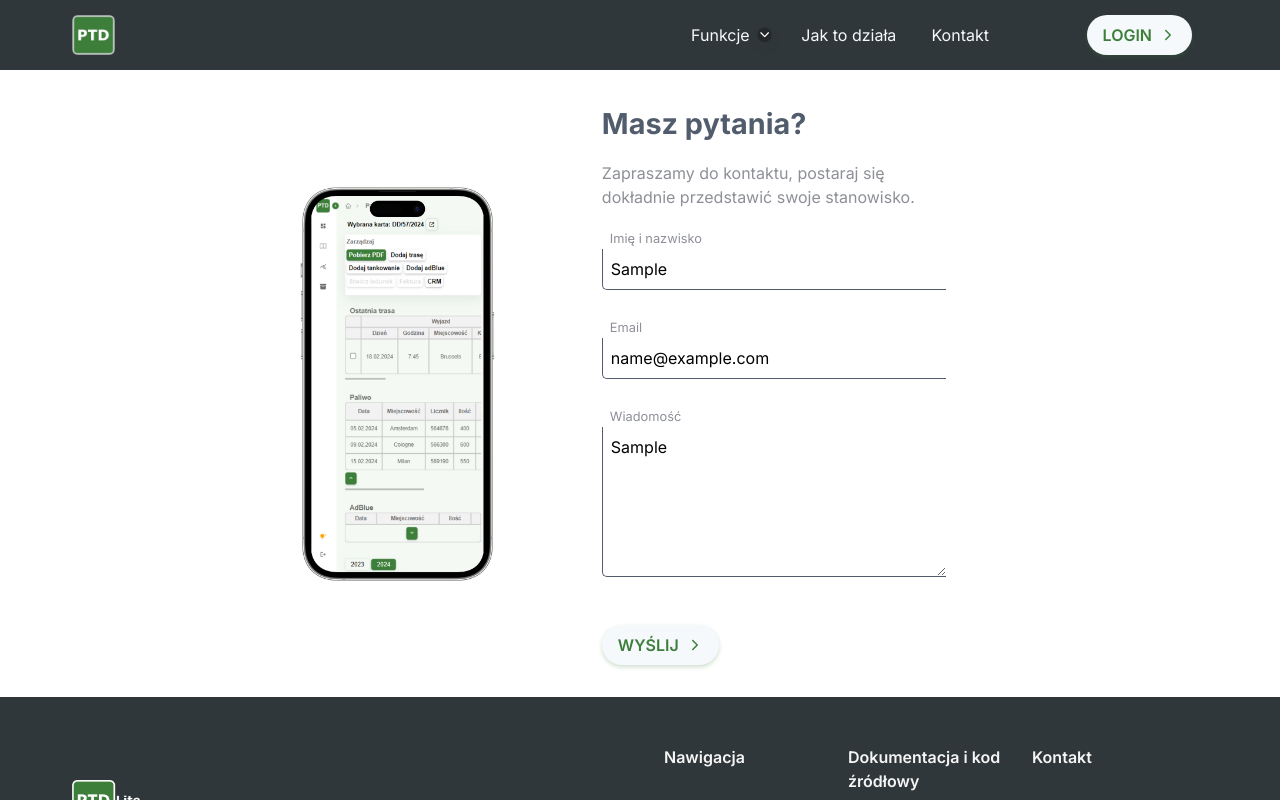
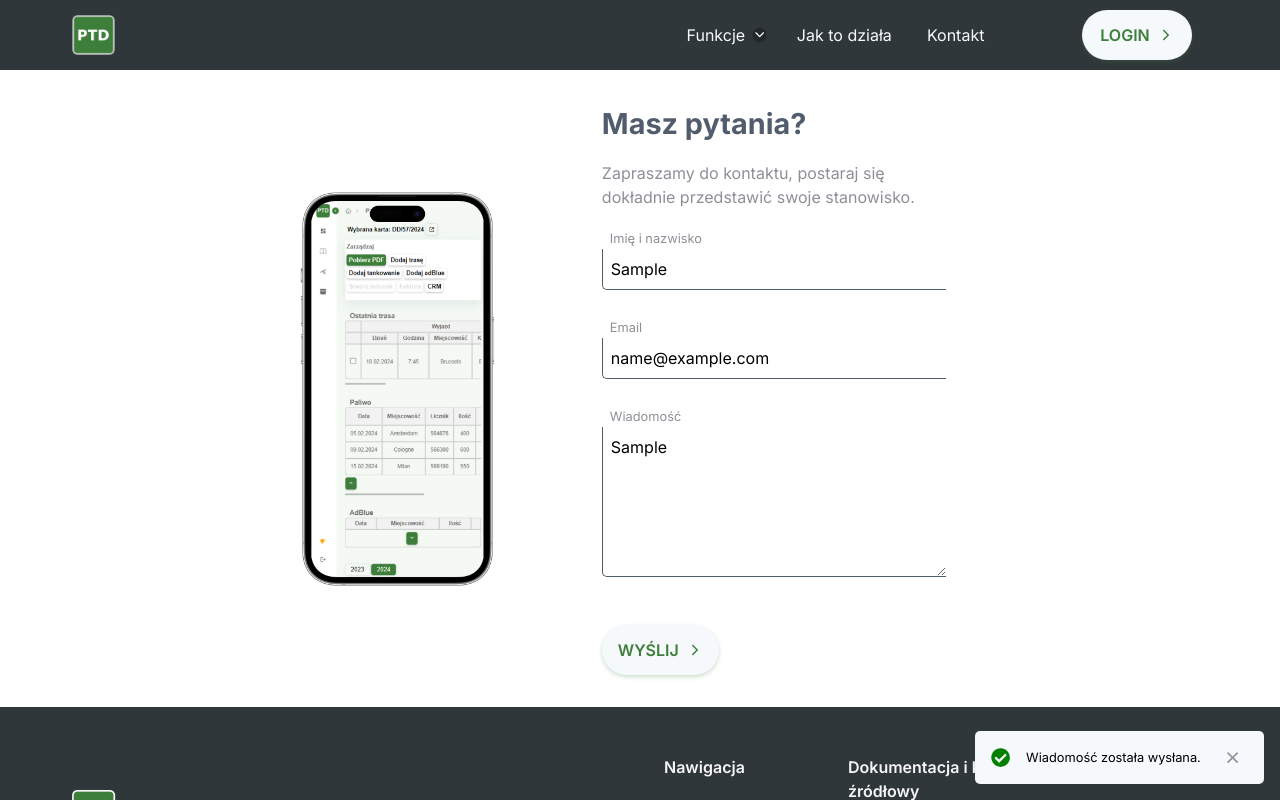
Before and after one commit to mateusz-uran/ptd-lite-website, a React (Vite) app: page /kontakt in a window 1280 px wide. Both pictures are taken after typing "Sample", "name@example.com", "Sample" into the empty fields and a click on the button "WYŚLIJ". Shown: the top 800 px of the page. Built offline with nearby package versions, Linux system fonts and the light colour scheme; no server answers.

Commit message:
style: finish styling contact form, add loader for primary btn, add and style snakcbar

```diff
--- /dev/null
+++ b/src/Snackbar.tsx
@@ -0,0 +1,71 @@
+import { Dispatch, SetStateAction, useEffect } from "react";
+import { createPortal } from "react-dom";
+import { AnimatePresence, motion } from "framer-motion";
+import { FaCheckCircle } from "react-icons/fa";
+import { IoMdClose } from "react-icons/io";
+import { MdOutlineError } from "react-icons/md";
+
+type SnackbarProps = {
+  isShowing: boolean;
+  setIsShowing: Dispatch<SetStateAction<boolean>>;
+  messageStatus: boolean;
+};
+
+const Snackbar = ({
+  isShowing,
+  setIsShowing,
+  messageStatus,
+}: SnackbarProps) => {
+  useEffect(() => {
+    let timeoutId: NodeJS.Timeout;
+
+    timeoutId = setTimeout(() => {
+      setIsShowing(false);
+    }, 5000);
+
+    return () => {
+      clearTimeout(timeoutId);
+    };
+  }, [isShowing]);
+
+  let snackBarBody = messageStatus ? (
+    <div className="snackbar success">
+      <span>
+        <FaCheckCircle />
+      </span>
+      <p>Wiadomość została wysłana.</p>
+      <button onClick={() => setIsShowing(false)}>
+        <IoMdClose />
+      </button>
+    </div>
+  ) : (
+    <div className="snackbar error">
+      <span>
+        <MdOutlineError />
+      </span>
+      <p>Wiadomość nie może zostać wysłana.</p>
+      <button onClick={() => setIsShowing(false)}>
+        <IoMdClose />
+      </button>
+    </div>
+  );
+
+  return createPortal(
+    <AnimatePresence>
+      {isShowing && (
+        <motion.div
+          key="snackbar"
+          initial={{ opacity: 0, y: 50, scale: 0.3 }}
+          animate={{ opacity: 1, y: 0, scale: 1 }}
+          exit={{ opacity: 0, scale: 0.5, transition: { duration: 0.2 } }}
+          className="snackbarWrapper"
+        >
+          {snackBarBody}
+        </motion.div>
+      )}
+    </AnimatePresence>,
+    document.body
+  );
+};
+
+export default Snackbar;
--- a/src/components/buttons/PrimaryButton.tsx
+++ b/src/components/buttons/PrimaryButton.tsx
@@ -18,7 +18,7 @@ const PrimaryButton = ({
     }
   };
 
-  return (
+  return !isDisabled ? (
     <motion.button
       onClick={handleClick}
       whileHover={{
@@ -36,6 +36,14 @@ const PrimaryButton = ({
       <span>{text}</span>
       <IoIosArrowForward className="icon" />
     </motion.button>
+  ) : (
+    <button disabled={isDisabled} className="primary-btn">
+      <motion.div
+        animate={{ rotate: 360 }}
+        transition={{ ease: "linear", duration: 1, repeat: Infinity }}
+        className="loader"
+      ></motion.div>
+    </button>
   );
 };
 
--- a/src/components/contact/ContactForm.tsx
+++ b/src/components/contact/ContactForm.tsx
@@ -3,6 +3,7 @@ import emailjs from "@emailjs/browser";
 import { useForm } from "react-hook-form";
 import PrimaryButton from "../buttons/PrimaryButton";
 import style from "./contact.module.scss";
+import Snackbar from "../../Snackbar";
 
 const publicKey: string = import.meta.env.VITE_EMAILJS_PUBLIC_KEY as string;
 const serviceId: string = import.meta.env.VITE_EMAILJS_SERVICE_KEY as string;
@@ -16,6 +17,8 @@ const ContactForm = () => {
   } = useForm();
 
   const [loading, setLoading] = useState(false);
+  const [showSnackbar, setShowSnackbar] = useState(false);
+  const [messageStatus, setMessageStatus] = useState(false);
 
   useEffect(() => {
     emailjs.init(publicKey);
@@ -25,8 +28,11 @@ const ContactForm = () => {
     try {
       setLoading(true);
       await emailjs.send(serviceId, templateId, data);
-      alert("Email successfully sent. Check your inbox.");
+      setMessageStatus(true);
+      setShowSnackbar(true);
     } catch (error) {
+      setMessageStatus(false);
+      setShowSnackbar(true);
       console.log(error);
     } finally {
       setLoading(false);
@@ -34,6 +40,7 @@ const ContactForm = () => {
   };
 
   return (
+    <>
       <div className={style.contactForm}>
         <h4>Masz pytania?</h4>
         <p>
@@ -96,6 +103,12 @@ const ContactForm = () => {
           />
         </form>
       </div>
+      <Snackbar
+        isShowing={showSnackbar}
+        setIsShowing={setShowSnackbar}
+        messageStatus={messageStatus}
+      />
+    </>
   );
 };
 
--- a/src/components/contact/contact.module.scss
+++ b/src/components/contact/contact.module.scss
@@ -4,7 +4,6 @@
 .section {
   .content {
     @include mixin.wrapper();
-
     .mobile {
       display: none;
     }
--- a/src/components/hero/Hero.tsx
+++ b/src/components/hero/Hero.tsx
@@ -32,7 +32,11 @@ const Hero = () => {
               transition={{ duration: 1.2, type: "spring" }}
               className={style.btnWrapper}
             >
-              <Button text={"START"} />
+              <Button
+                text={"START"}
+                onClickFunction={null}
+                isDisabled={false}
+              />
             </motion.div>
           </motion.div>
           <motion.div
--- a/src/styles/global.scss
+++ b/src/styles/global.scss
@@ -1,3 +1,4 @@
+@use "./mixin.scss" as mixin;
 @import "./variables.scss";
 @import "reset.scss";
 
@@ -17,10 +18,27 @@ body {
   padding: 0.5rem 1rem;
   box-shadow: rgba(61, 127, 58, 0.25) 0px 2px 4px;
   font-size: $font-small;
+  min-width: 110px;
+  min-height: 50px;
+  justify-content: center;
+
+  &:disabled {
+    cursor: not-allowed;
+  }
 
   .icon {
     margin-left: 0.5rem;
   }
+}
+
+.loader {
+  width: 35px;
+  aspect-ratio: 1;
+  border-radius: 50%;
+  padding: 8px;
+  background: $primary-color-green;
+  mask: conic-gradient(#0000 10%, #000), linear-gradient(#000 0 0) content-box;
+  mask-composite: subtract;
 }
 
 .secondary-btn {
@@ -34,3 +52,65 @@ body {
   letter-spacing: 1px;
   border: 1px solid #d5d9d9;
 }
+
+.snackbarWrapper {
+  position: fixed;
+  bottom: 1rem;
+  right: 1rem;
+  width: auto;
+  max-width: fit-content;
+  left: 1rem;
+
+  .snackbar {
+    display: flex;
+    align-items: center;
+    padding: 1rem;
+    border-radius: 5px;
+    background-color: $primary-color-gray;
+    font-size: $font-small;
+
+    &.success {
+      span {
+        color: green;
+      }
+    }
+
+    &.error {
+      span {
+        color: red;
+      }
+    }
+
+    span {
+      margin-right: 1rem;
+      font-size: $font-big;
+    }
+
+    button {
+      outline: 0;
+      border: 0;
+      background-color: transparent;
+      color: $font-gray;
+      margin-left: 1rem;
+      font-size: $font-big;
+    }
+  }
+
+  @include mixin.tablet() {
+    left: auto;
+
+    .snackbar {
+      span {
+        font-size: $font-medium;
+      }
+
+      p {
+        font-size: $font-micro;
+      }
+
+      button {
+        font-size: $font-medium;
+      }
+    }
+  }
+}
```
Also changed, not shown: src/components/modal/VideoModal.tsx (+8 -2 lines). Lines whose indentation alone changed are shown as unchanged.
